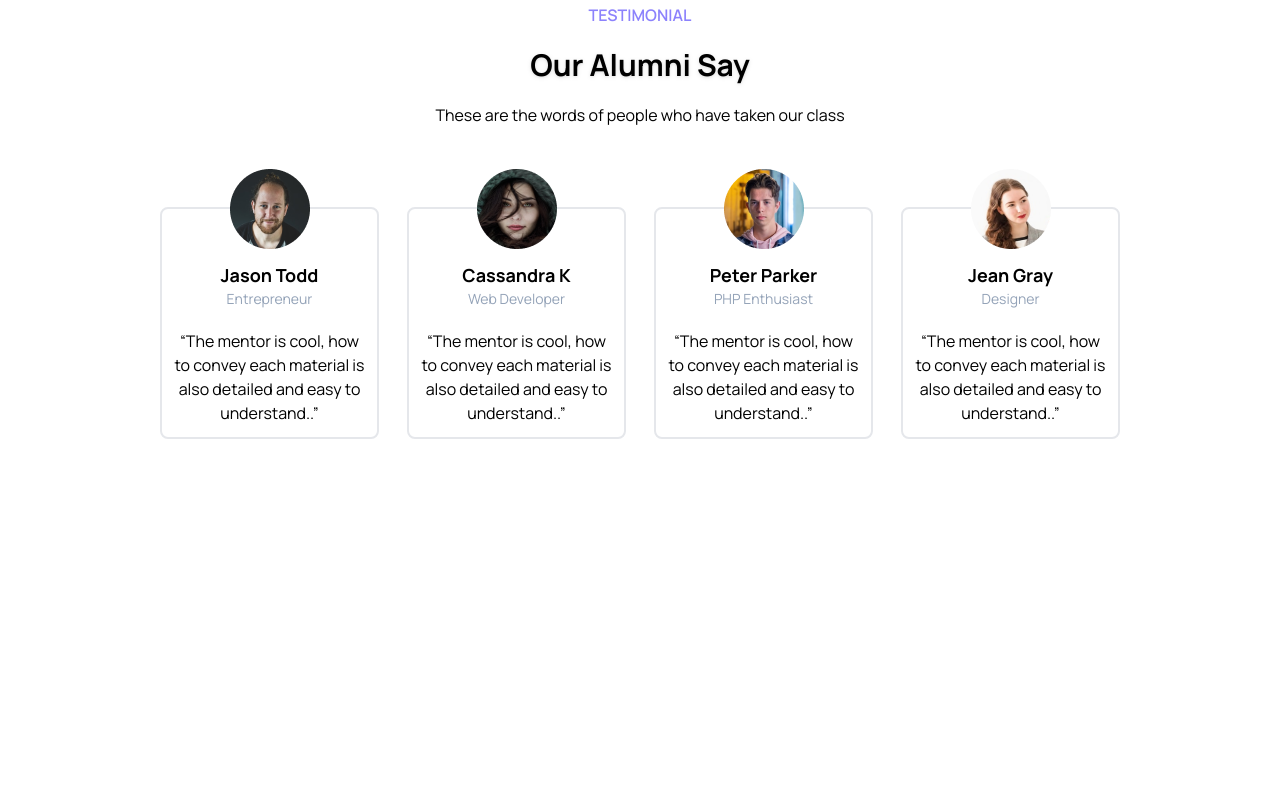
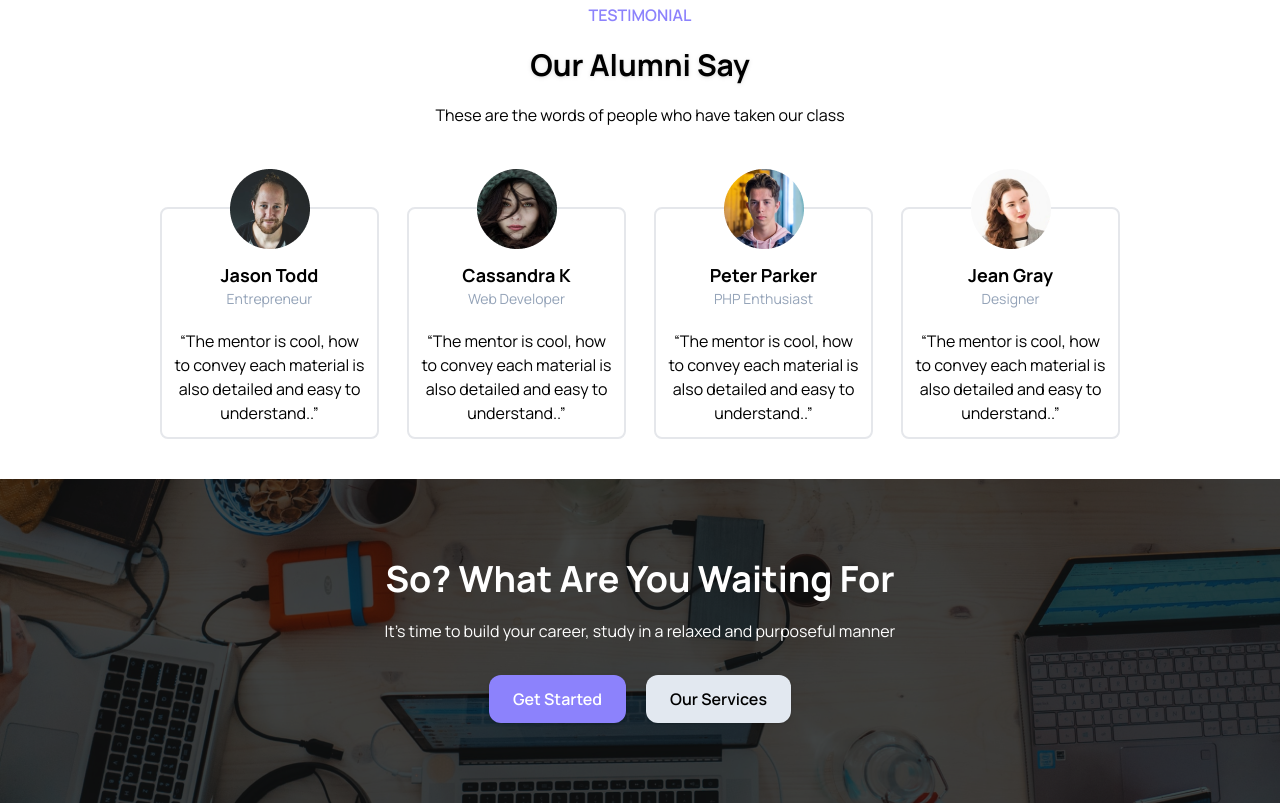
Before and after one commit to HeruAzyy/zuxs, a website: page index.html in a window 1280 px wide. Shown: the part 2148-2951 px from the top of the page. Before the commit the page ends 2627 px from the top, so only its background shows below. Drawn offline with nearby package versions, Linux system fonts and the light colour scheme.

Commit message:
feat: contact section

```diff
--- a/index.html
+++ b/index.html
@@ -343,6 +343,30 @@
 			</div>
 		</section>
 
+		<!-- CONTACT SECTION -->
+		<section
+			class="text-center text-white"
+			style="background-image: url(assets/images/contact.png)">
+			<div class="w-full h-full bg-black/70 px-10 py-20">
+				<h2>So? What Are You Waiting For</h2>
+				<p class="py-5">
+					It's time to build your career, study in a relaxed and purposeful
+					manner
+				</p>
+
+				<div class="pt-3 flex justify-center gap-5">
+					<button
+						class="bg-purple py-3 px-6 rounded-xl text-white font-semibold shadow active:scale-95">
+						Get Started
+					</button>
+					<button
+						class="bg-sec py-3 px-6 rounded-xl text-black font-semibold shadow active:scale-95">
+						Our Services
+					</button>
+				</div>
+			</div>
+		</section>
+
 		<script>
 			feather.replace()
 		</script>
```
Also changed, not shown: assets/CSS/output.css.
